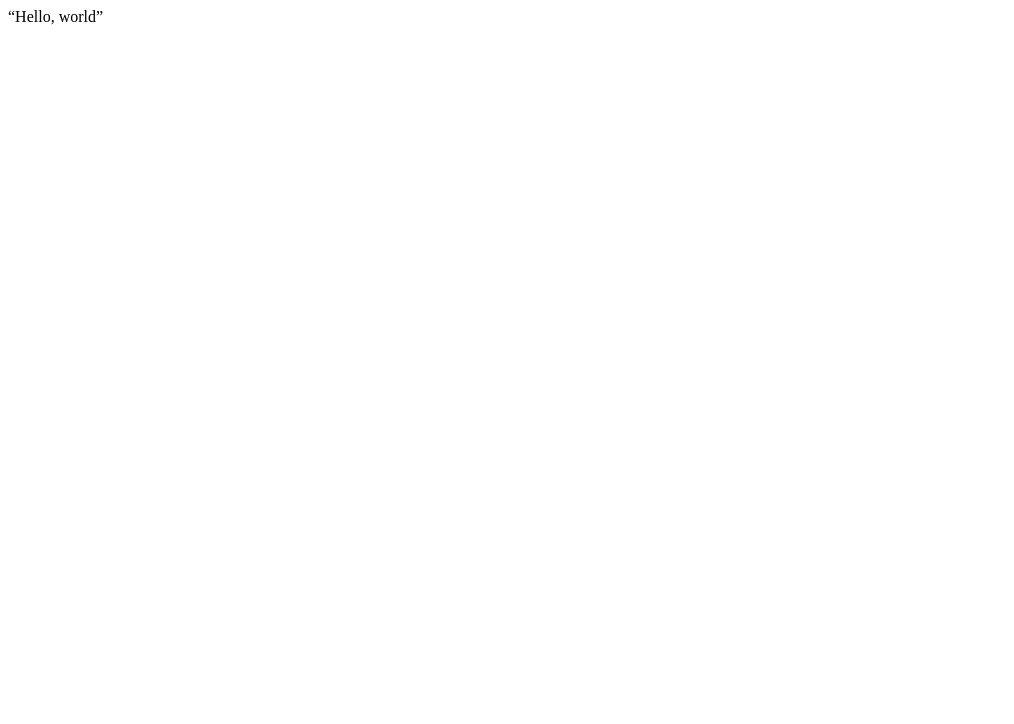
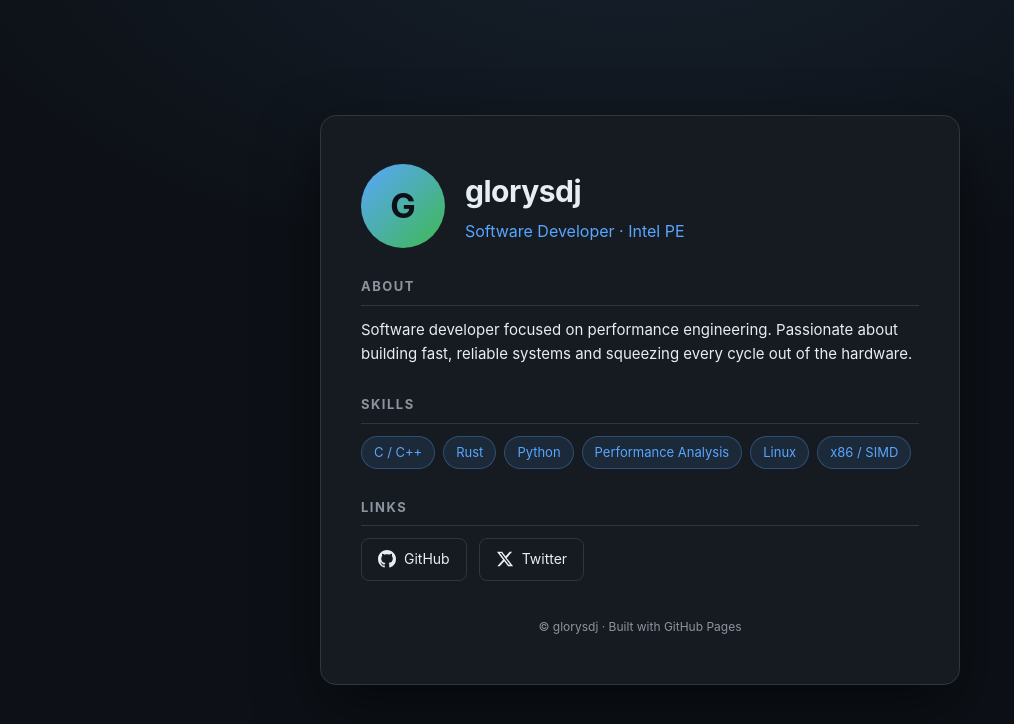
Before and after one commit to glorysdj/glorysdj.github.io, a plain HTML site: page index.html in a window 1280 px wide. Shown: the whole page, without its empty margins (0-1014 px from the left). Drawn offline with Linux system fonts and the light colour scheme.

Commit message:
Add personal homepage

```diff
--- a/index.html
+++ b/index.html
@@ -1 +1,128 @@
-“Hello, world”
+<!DOCTYPE html>
+<html lang="en">
+<head>
+  <meta charset="UTF-8">
+  <meta name="viewport" content="width=device-width, initial-scale=1.0">
+  <meta name="description" content="glorysdj — Software Developer, Intel PE">
+  <title>glorysdj · Software Developer</title>
+  <style>
+    :root {
+      --bg: #0d1117;
+      --bg-card: #161b22;
+      --border: #30363d;
+      --text: #e6edf3;
+      --text-muted: #8b949e;
+      --accent: #58a6ff;
+      --accent-2: #3fb950;
+    }
+    * { margin: 0; padding: 0; box-sizing: border-box; }
+    body {
+      font-family: -apple-system, BlinkMacSystemFont, "Segoe UI", "Noto Sans", Helvetica, Arial, sans-serif;
+      background: radial-gradient(1200px 600px at 50% -10%, #16202c 0%, var(--bg) 60%);
+      color: var(--text);
+      min-height: 100vh;
+      display: flex;
+      align-items: center;
+      justify-content: center;
+      padding: 24px;
+      line-height: 1.6;
+    }
+    .card {
+      width: 100%;
+      max-width: 640px;
+      background: var(--bg-card);
+      border: 1px solid var(--border);
+      border-radius: 16px;
+      padding: 48px 40px;
+      box-shadow: 0 24px 60px rgba(0,0,0,0.5);
+    }
+    .header { display: flex; align-items: center; gap: 20px; margin-bottom: 28px; }
+    .avatar {
+      width: 84px; height: 84px; border-radius: 50%;
+      background: linear-gradient(135deg, var(--accent), var(--accent-2));
+      display: flex; align-items: center; justify-content: center;
+      font-size: 34px; font-weight: 700; color: #0d1117;
+      flex-shrink: 0;
+    }
+    h1 { font-size: 30px; font-weight: 700; letter-spacing: -0.5px; }
+    .tagline { color: var(--accent); font-size: 16px; margin-top: 4px; }
+    .section { margin-top: 28px; }
+    .section h2 {
+      font-size: 13px; text-transform: uppercase; letter-spacing: 1.5px;
+      color: var(--text-muted); margin-bottom: 12px;
+      border-bottom: 1px solid var(--border); padding-bottom: 8px;
+    }
+    .bio { color: var(--text); font-size: 15px; }
+    .skills { display: flex; flex-wrap: wrap; gap: 8px; }
+    .skill {
+      background: rgba(88,166,255,0.1);
+      border: 1px solid rgba(88,166,255,0.3);
+      color: var(--accent);
+      padding: 5px 12px; border-radius: 999px; font-size: 13px;
+    }
+    .links { display: flex; gap: 12px; flex-wrap: wrap; }
+    .link {
+      display: inline-flex; align-items: center; gap: 8px;
+      color: var(--text); text-decoration: none;
+      border: 1px solid var(--border); border-radius: 8px;
+      padding: 9px 16px; font-size: 14px;
+      transition: border-color .15s, background .15s, transform .15s;
+    }
+    .link:hover { border-color: var(--accent); background: rgba(88,166,255,0.08); transform: translateY(-2px); }
+    .link svg { width: 18px; height: 18px; fill: currentColor; }
+    .footer { margin-top: 36px; text-align: center; color: var(--text-muted); font-size: 12px; }
+    @media (max-width: 480px) {
+      .card { padding: 32px 24px; }
+      .header { flex-direction: column; text-align: center; }
+    }
+  </style>
+</head>
+<body>
+  <main class="card">
+    <div class="header">
+      <div class="avatar">G</div>
+      <div>
+        <h1>glorysdj</h1>
+        <div class="tagline">Software Developer · Intel PE</div>
+      </div>
+    </div>
+
+    <section class="section">
+      <h2>About</h2>
+      <p class="bio">
+        Software developer focused on performance engineering.
+        Passionate about building fast, reliable systems and squeezing
+        every cycle out of the hardware.
+      </p>
+    </section>
+
+    <section class="section">
+      <h2>Skills</h2>
+      <div class="skills">
+        <span class="skill">C / C++</span>
+        <span class="skill">Rust</span>
+        <span class="skill">Python</span>
+        <span class="skill">Performance Analysis</span>
+        <span class="skill">Linux</span>
+        <span class="skill">x86 / SIMD</span>
+      </div>
+    </section>
+
+    <section class="section">
+      <h2>Links</h2>
+      <div class="links">
+        <a class="link" href="https://github.com/glorysdj" target="_blank" rel="noopener">
+          <svg viewBox="0 0 16 16"><path d="M8 0c4.42 0 8 3.58 8 8a8.013 8.013 0 0 1-5.45 7.59c-.4.08-.55-.17-.55-.38 0-.27.01-1.13.01-2.2 0-.75-.25-1.23-.54-1.48 1.78-.2 3.65-.89 3.65-3.95 0-.88-.31-1.59-.82-2.15.08-.2.36-1.02-.08-2.12 0 0-.67-.22-2.2.82-.64-.18-1.32-.27-2-.27-.68 0-1.36.09-2 .27-1.53-1.03-2.2-.82-2.2-.82-.44 1.1-.16 1.92-.08 2.12-.51.56-.82 1.28-.82 2.15 0 3.06 1.87 3.75 3.65 3.95-.23.2-.44.55-.51 1.07-.46.21-1.61.55-2.33-.66-.15-.24-.6-.83-1.23-.82-.67.01-.27.38.01.53.34.19.73.9.82 1.13.16.45.68 1.31 2.69.94 0 .67.01 1.3.01 1.49 0 .21-.15.45-.55.38A7.995 7.995 0 0 1 0 8c0-4.42 3.58-8 8-8Z"></path></svg>
+          GitHub
+        </a>
+        <a class="link" href="https://twitter.com/glorysdj" target="_blank" rel="noopener">
+          <svg viewBox="0 0 24 24"><path d="M18.244 2.25h3.308l-7.227 8.26 8.502 11.24H16.17l-5.214-6.817L4.99 21.75H1.68l7.73-8.835L1.254 2.25H8.08l4.713 6.231zm-1.161 17.52h1.833L7.084 4.126H5.117z"></path></svg>
+          Twitter
+        </a>
+      </div>
+    </section>
+
+    <div class="footer">© glorysdj · Built with GitHub Pages</div>
+  </main>
+</body>
+</html>
```
